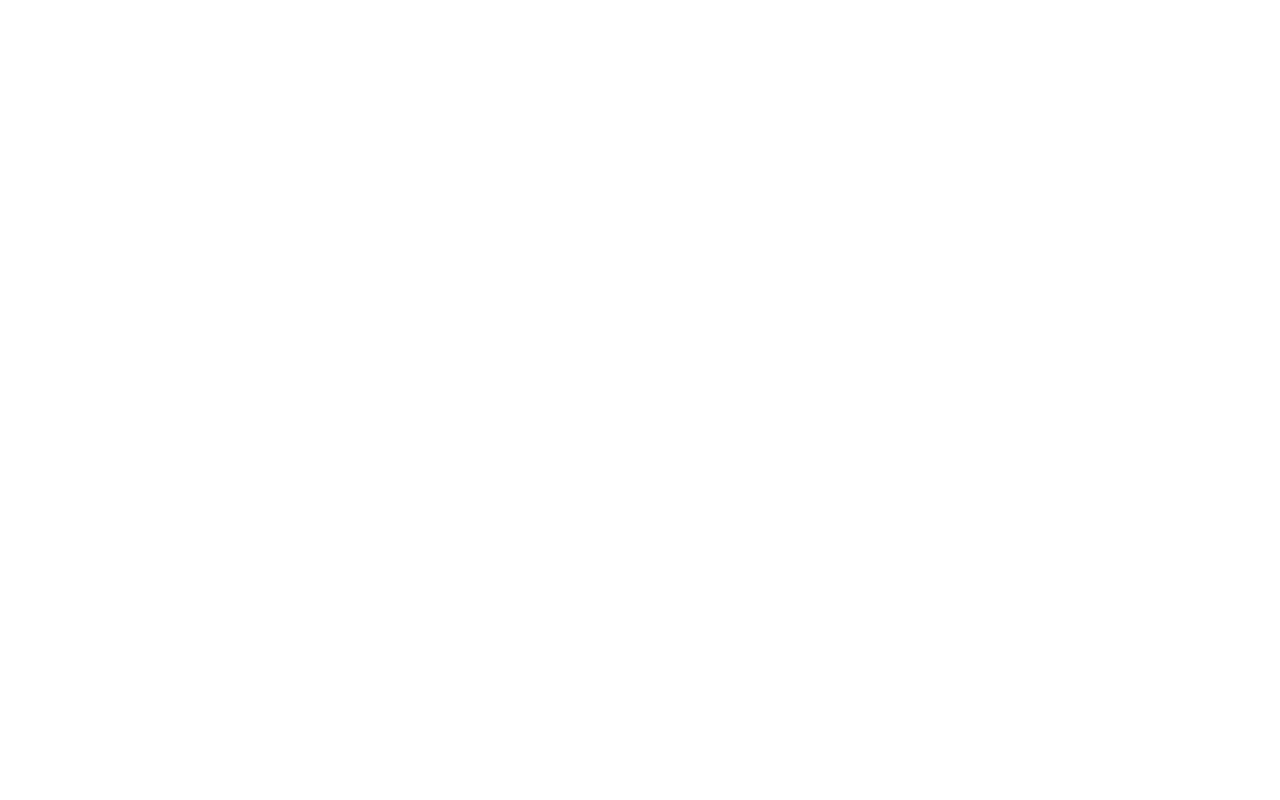
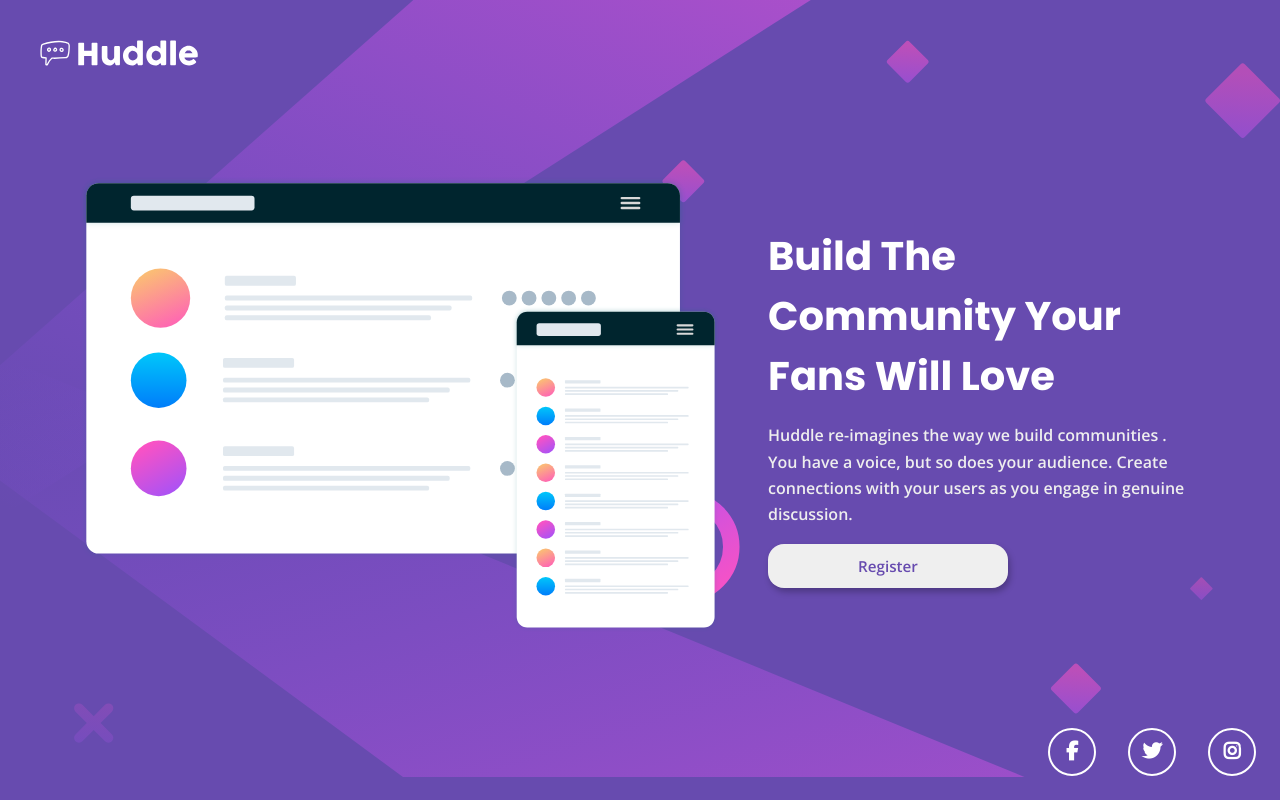
Before and after one commit to EstivenMayhuay/huddle-landing-introductory-section-master, a plain HTML site: page index.html in a window 1280 px wide. Drawn offline with nearby package versions, Linux system fonts and the light colour scheme.

Commit message:
start project

```diff
--- a/css/app.css
+++ b/css/app.css
@@ -1,6 +1,6 @@
 :root {
     --violet: hsl(257, 40%, 49%);
-    --soft-magenta: hsl(300, 69%. 71%);
+    --soft-magenta: hsl(300, 69%, 71%);
 }
 
 h1, h2, h3, h4, h5, h6 {
@@ -10,3 +10,178 @@ h1, h2, h3, h4, h5, h6 {
 p, span, button, i {
     font-family: 'Open Sans', sans-serif;
 }
+
+* {
+    margin: 0;
+    padding: 0;
+    box-sizing: border-box;
+}
+
+body {
+    display: block;
+    width: 100%;
+    max-width: 100%;
+    height: 100vh;
+    min-height: 100vh;
+    background-image: url('/images/bg-mobile.svg');
+    background-color: var(--violet);
+    background-size: 100%;
+    background-position: top;
+    background-repeat: no-repeat;
+}
+
+.header {
+    padding: 1rem;
+}
+
+.header img {
+    width: 128px;
+}
+
+main > section {
+    display: flex;
+    flex-direction: column;
+    row-gap: 1.5rem;
+    align-items: center;
+    padding: 2rem 1rem;
+}
+
+.ilustration img {
+    width: 300px;
+}
+
+.info {
+    display: flex;
+    flex-direction: column;
+    row-gap: 1rem;
+}
+
+.title {
+    color: #fff;
+    font-weight: 700;
+    text-align: center;
+    font-size: 1.65rem;
+}
+
+.paragraph {
+    text-align: center;
+    color: #eee;
+    font-weight: 600;
+    line-height: 1.65rem;
+}
+
+.btnRegister {
+    width: 240px;
+    margin: auto;
+    border-radius: 1rem;
+    padding: 0.75rem;
+    outline: none;
+    border: none;
+    color: var(--violet);
+    font-size: 0.95rem;
+    font-weight: 600;
+    box-shadow: 2px 4px 6px rgba(0, 0, 0, 0.25);
+}
+
+.footer .socialMedia {
+    padding: 1.5rem;
+    display: flex;
+    flex-direction: row;
+    align-items: center;
+    justify-content: center;
+    column-gap: 2rem;
+    list-style: none;
+}
+
+.socialMedia__item {
+    --wIcon: 48px;
+    display: flex;
+    align-items: center;
+    justify-content: center;
+    width: var(--wIcon);
+    height: var(--wIcon);
+    border: 2px solid #fff;
+    border-radius: 50%;
+}
+
+.footer .socialMedia i {
+    color: #fff;
+    font-size: 1.2rem;
+    font-weight: 600;
+}
+
+@media screen and (min-width: 768px) {
+    body {
+        display: grid;
+        grid-template-columns: repeat(12, 1fr);
+        grid-template-rows: repeat(12, 1fr);
+        background-image: url('/images/bg-desktop.svg');
+    }
+
+    .header {
+        grid-column: 1 / 13;
+        grid-row: 1;
+        padding: 2rem;
+    }
+
+    .header img {
+        width: 170px;
+    }
+
+    main {
+        grid-column: 1 / 13;
+        grid-row: 2 / 13;
+        display: flex;
+        justify-content: center;
+        align-items: center;
+    }
+
+    main > section {
+        display: flex;
+        flex-direction: row;
+        align-items: center;
+        justify-content: center;
+        column-gap: 3rem;
+        padding: 2rem 3.5rem;
+    }
+
+    .ilustration img {
+        width: 520px;
+    }
+
+    .info {
+        align-items: flex-start;
+        justify-content: flex-start;
+    }
+
+    .title, .paragraph {
+        text-align: left;
+    }
+
+    .btnRegister {
+        margin: 0;
+    }
+
+    .footer {
+        grid-column: 1 / 13;
+        grid-row: 13;
+    }
+
+    .footer .socialMedia {
+        justify-content: flex-end;
+    }
+}
+
+@media screen and (min-width: 1200px) {
+    .ilustration img {
+        width: 640px;
+    }
+
+    main > section {
+        padding: 0 5rem;
+    }
+
+    .title {
+        font-size: 2.5rem;
+    }
+}
--- a/index.html
+++ b/index.html
@@ -11,8 +11,35 @@
   <link rel="preconnect" href="https://fonts.googleapis.com">
   <link rel="preconnect" href="https://fonts.gstatic.com" crossorigin>
   <link href="https://fonts.googleapis.com/css2?family=Open+Sans:wght@400;500;600;700;800&family=Poppins:wght@200;300;400;500;600;700;800&display=swap" rel="stylesheet">
+
+  <!-- Fontawesome -->
+  <script src="https://kit.fontawesome.com/ca34850cb7.js" crossorigin="anonymous"></script>
 </head>
 <body>
+  <header role="heading" class="header">
+    <img src="/images/logo.svg" alt="" width="48">
+  </header>
 
+  <main role="main">
+    <section>
+      <article class="ilustration">
+        <img src="/images/illustration-mockups.svg" alt="Estiven Mayhuay" width="280">
+      </article>
+
+      <article class="info">
+        <h1 class="title">Build The Community Your Fans Will Love</h1>
+        <p class="paragraph">Huddle re-imagines the way we build communities . You have a voice, but so does your audience. Create connections with your users as you engage in genuine discussion.</p>
+        <button class="btnRegister">Register</button>
+      </article>
+    </section>
+  </main>
+
+  <footer class="footer">
+    <ul class="socialMedia">
+      <li class="socialMedia__item"><i class="fa-brands fa-facebook-f"></i></li>
+      <li class="socialMedia__item"><i class="fa-brands fa-twitter"></i></li>
+      <li class="socialMedia__item"><i class="fa-brands fa-instagram"></i></li>
+    </ul>
+  </footer>
 </body>
 </html>
```
Also changed, not shown: images/view.png (added), 1 other file.
